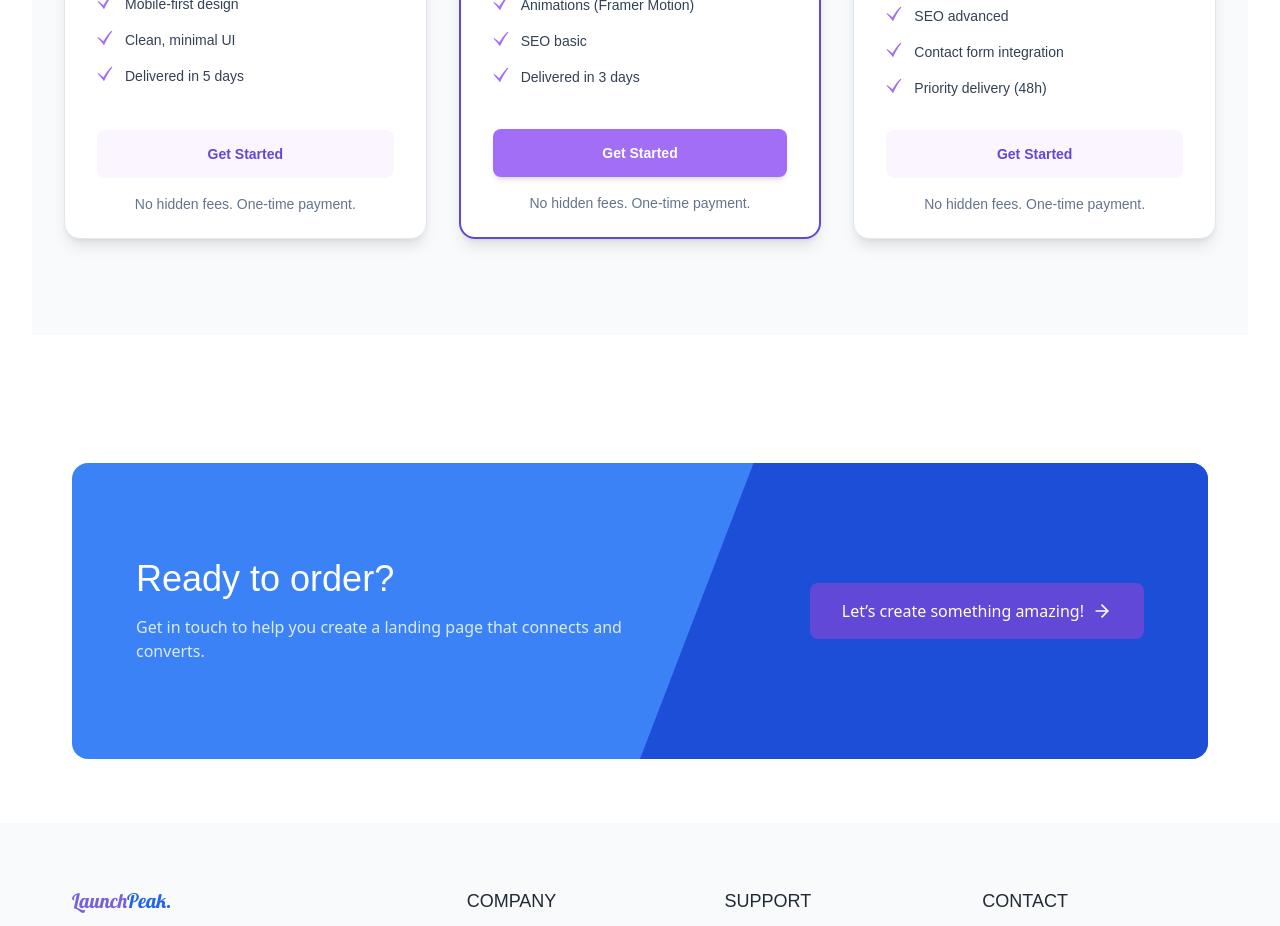
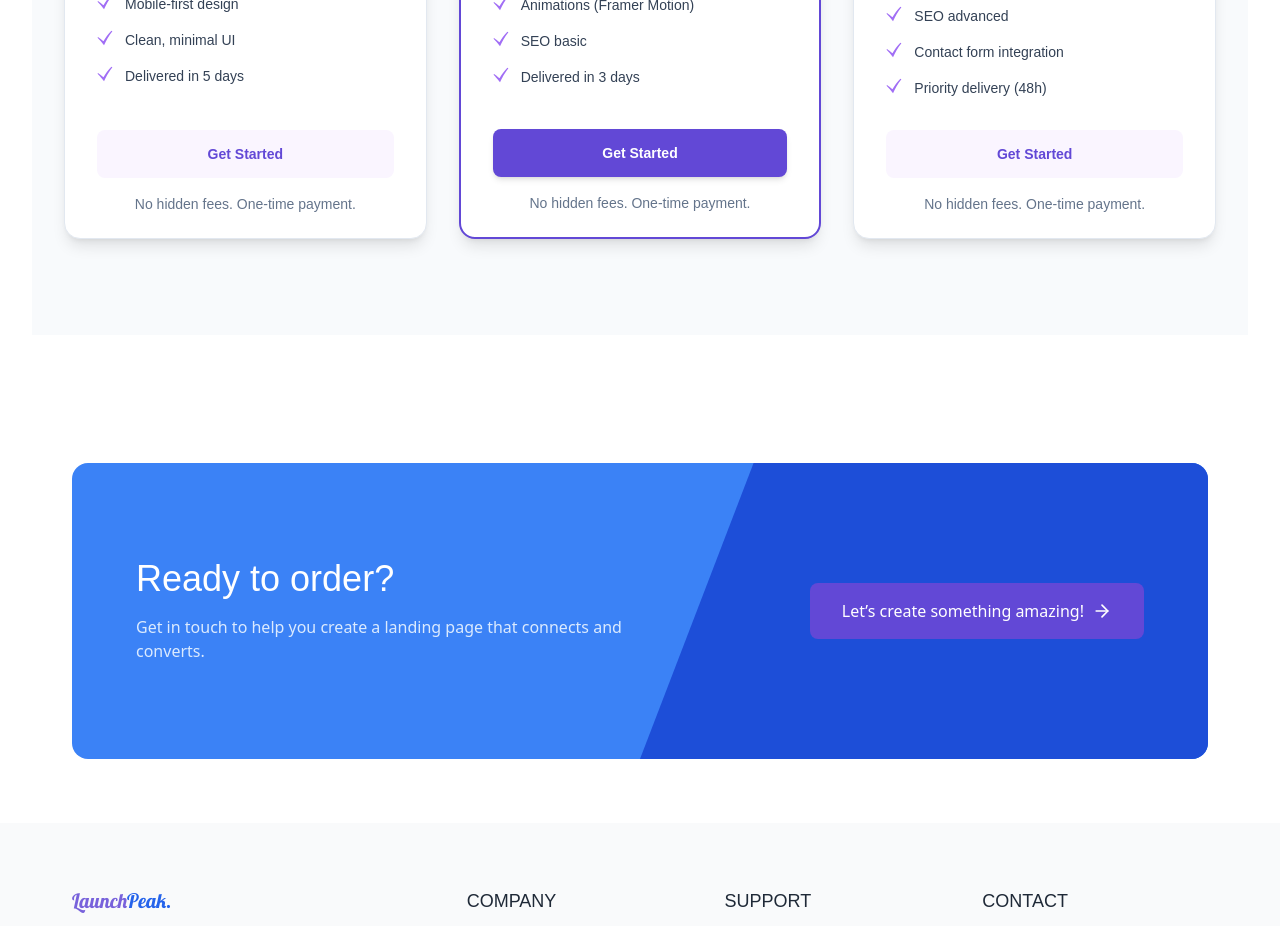
Before and after one commit to lodsa-ntos/launchpeak-starter, a React (Vite) app: page / in a window 1280 px wide. Shown: the part 3480-4406 px from the top of the page. Built offline with nearby package versions, Linux system fonts and the light colour scheme; a web font is replaced by a local one.

Commit message:
Fix button hover styles in PriceSection for improved visual feedback

```diff
--- a/src/components/PriceSection.jsx
+++ b/src/components/PriceSection.jsx
@@ -123,7 +123,7 @@ function PriceSection() {
 
                                 ${
                                     plan.mostPopular
-                                    ? 'text-white bg-lp-purple-light hover:bg-lp-purple shadow-md'
+                                    ? 'text-white bg-lp-purple hover:bg-lp-purple-light shadow-md'
                                     : 'text-lp-purple bg-purple-50 hover:bg-purple-100 '
                                 }
                             `}
```
